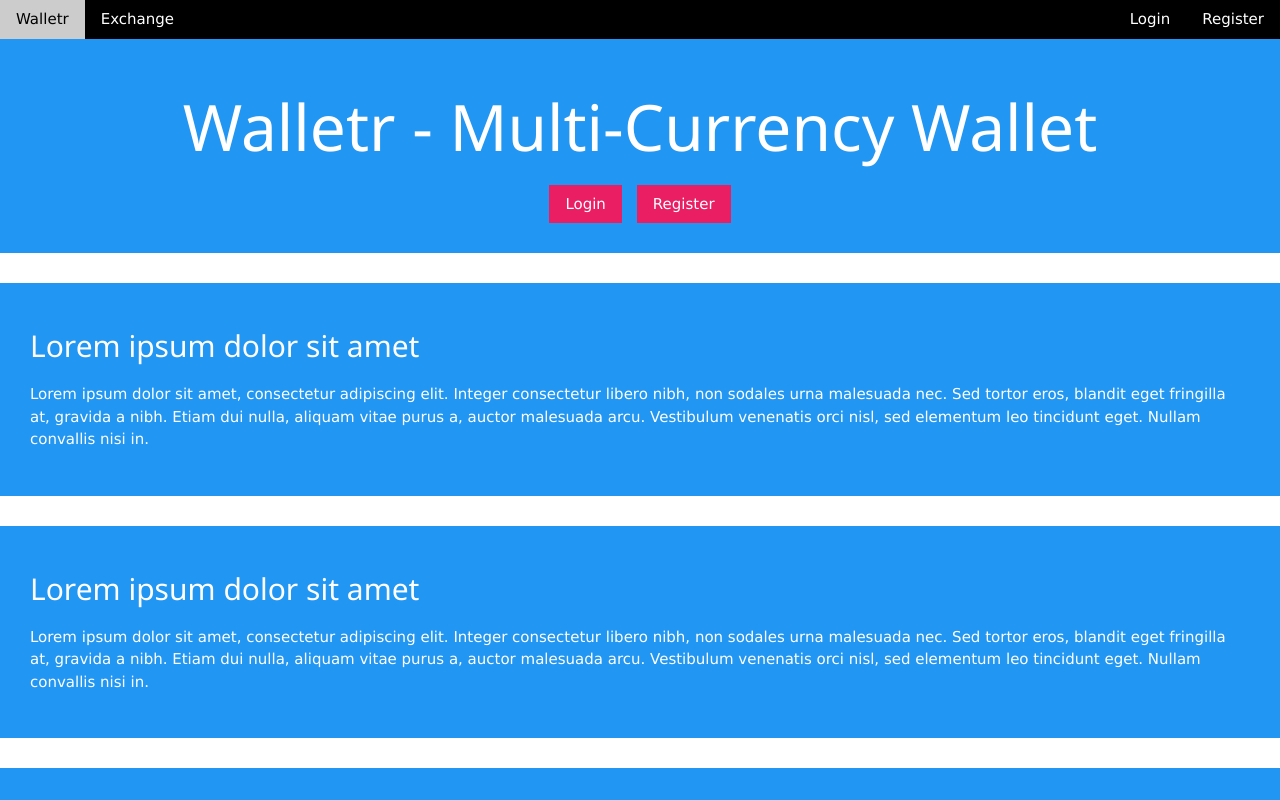
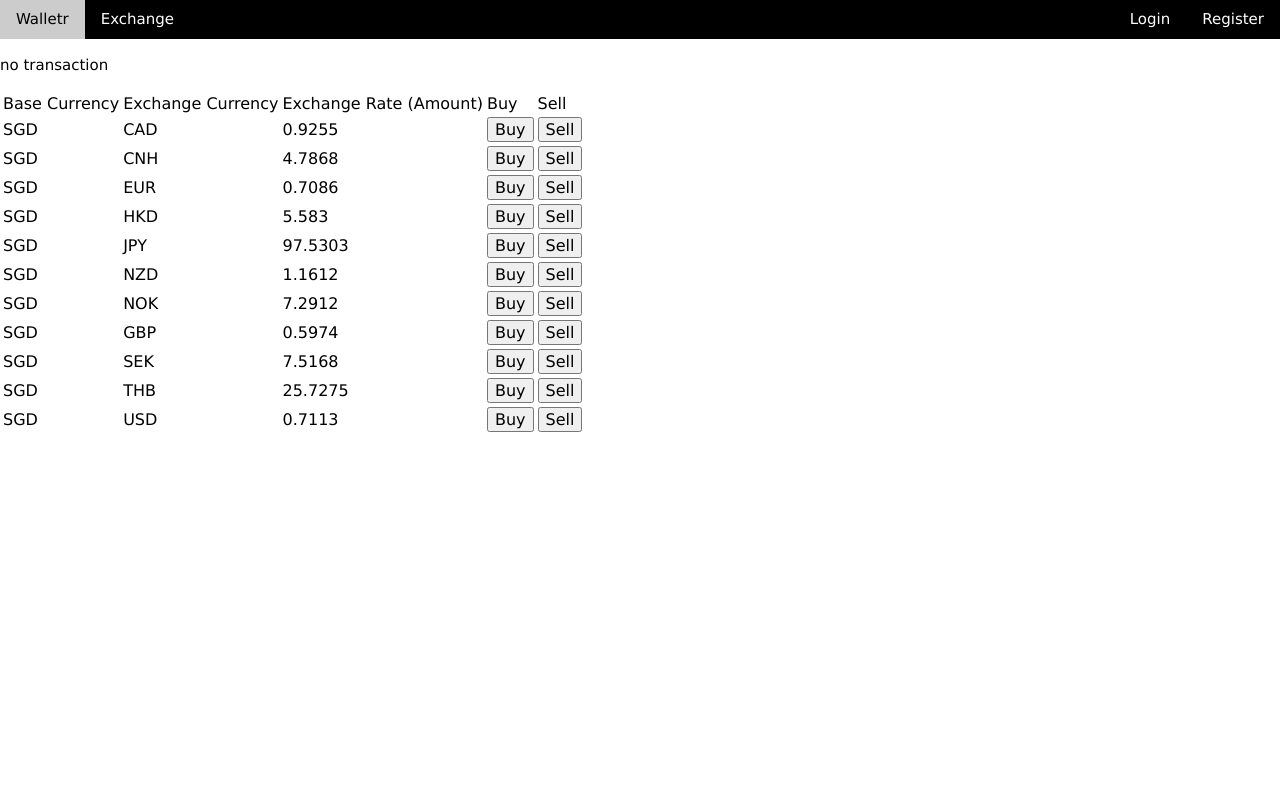
Before and after one commit to theturtle27/tt6_group10, a React (Create React App) app in the folder frontend/: page /exchange in a window 1280 px wide. Shown: the top 800 px of the page. Built offline with nearby package versions, Linux system fonts and the light colour scheme.

Commit message:
Added Routes to Exchange and Changes to Nav Bar

```diff
--- a/frontend/src/components/App.jsx
+++ b/frontend/src/components/App.jsx
@@ -1,12 +1,19 @@
 import React from "react";
 import Home from "./Home";
 import Navbar from "./Navbar";
+import ExchangePage from "../components/ExchangePage";
+import {BrowserRouter as Router, Routes, Route} from 'react-router-dom'
 
 function App() {
   return (
     <React.Fragment>
-      <Navbar />
-      <Home />
+      <Router>
+        <Navbar />
+        <Routes>
+          <Route path = '/' exact element = {<Home />}/>
+          <Route path = '/exchange' exact element = {<ExchangePage />}/>
+        </Routes>
+      </Router>
     </React.Fragment>
   );
 }
--- a/frontend/src/components/Navbar.jsx
+++ b/frontend/src/components/Navbar.jsx
@@ -1,5 +1,4 @@
 import React from "react";
-import ExchangePage from "../components/ExchangePage";
 
 function Navbar() {
   return (
@@ -7,7 +6,7 @@ function Navbar() {
       <a className="w3-bar-item w3-button" href="/">
         Walletr
       </a>
-      <a className="w3-bar-item w3-button" href="/exchange" Element = {<ExchangePage/>}>
+      <a className="w3-bar-item w3-button" href="/exchange">
         Exchange
       </a>
       <div style={{ float: "right" }}>
```
